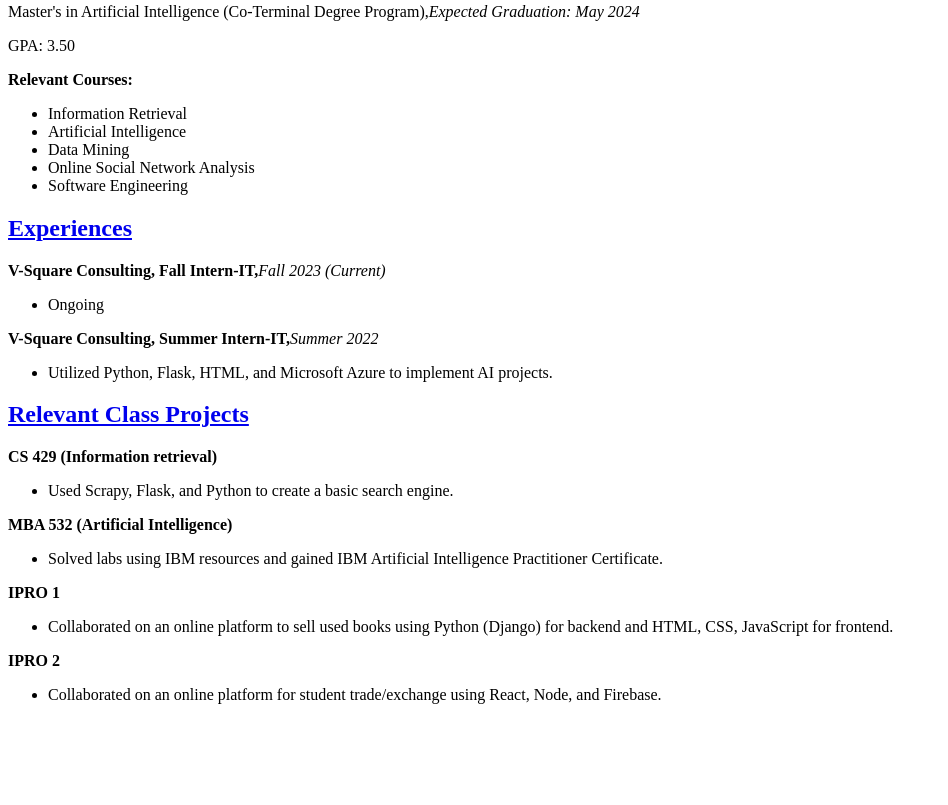
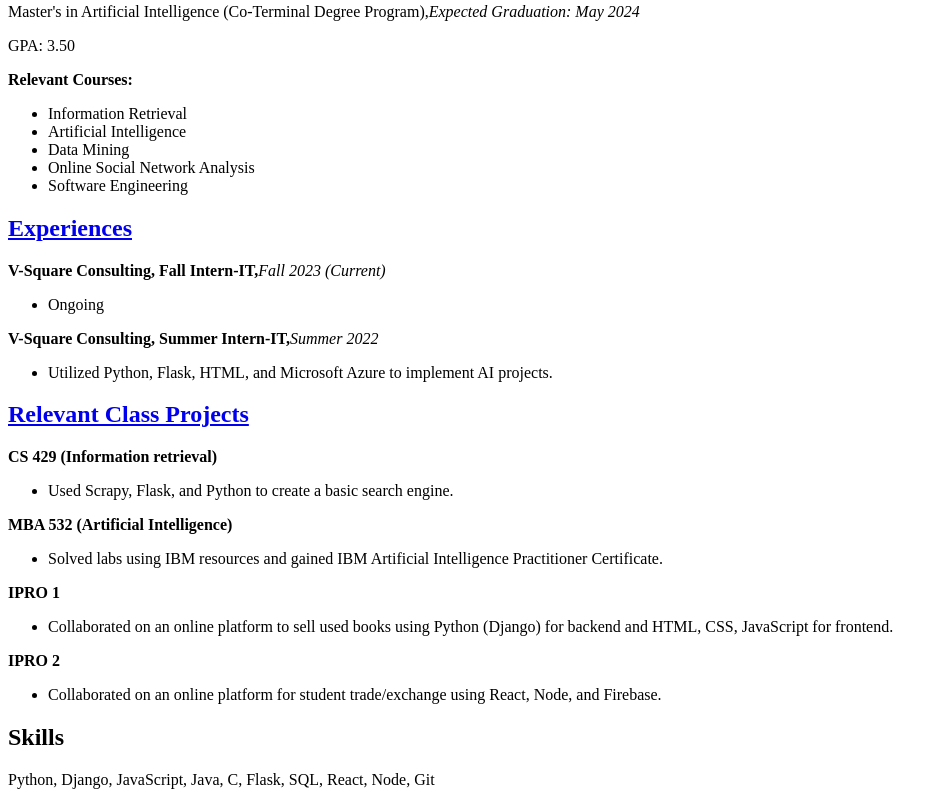
Before and after one commit to SamruddhiKakade/Resume, a plain HTML site: page index.html in a window 1280 px wide. Shown: the part 2160-2965 px from the top of the page, without its empty margins (0-948 px from the left). Before the commit the page ends 2880 px from the top, so only its background shows below. Drawn offline with Linux system fonts and the light colour scheme.

Commit message:
added skills

```diff
--- a/index.html
+++ b/index.html
@@ -59,5 +59,7 @@
   <ul>
     <li>Collaborated on an online platform for student trade/exchange using React, Node, and Firebase.</li>
   </ul>
+  <h2>Skills</h2>
+  <p>Python, Django, JavaScript, Java, C, Flask, SQL, React, Node, Git</p>
 </body>
 </html>
```
